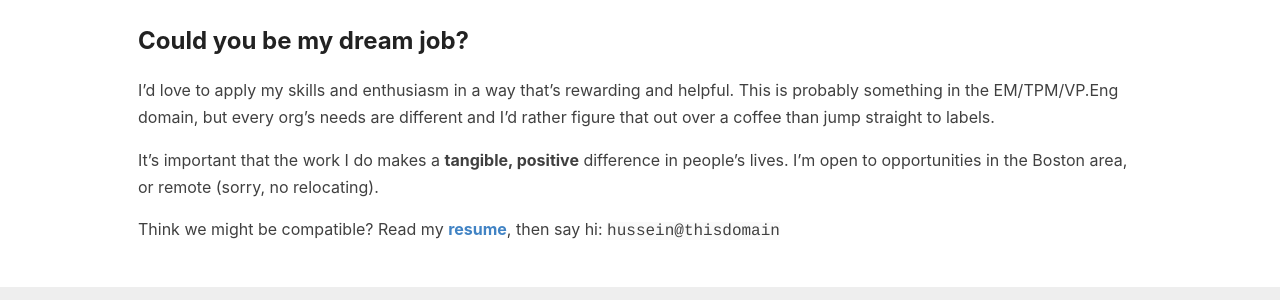
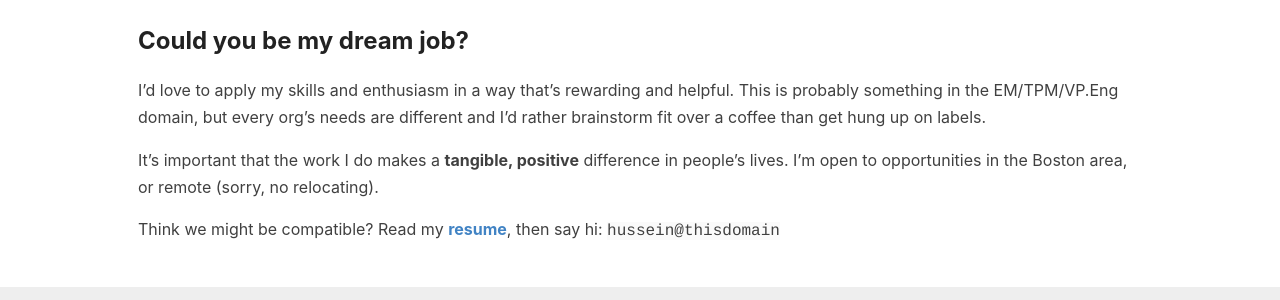
Before and after one commit to helgridly/helgridly.github.io, a Jekyll site: the page built from index.md, in a window 1280 px wide. Shown: the part 1372-1672 px from the top of the page. Built offline with Jekyll 4.4.1, drawn with Linux system fonts in a browser that asks for light colours.

Commit message:
brainstorm fit over coffee

```diff
--- a/index.md
+++ b/index.md
@@ -51,7 +51,7 @@ I love **learning complex systems**, exploring data to come up with ideas and te
 
 ## Could you be my dream job?
 
-I'd love to apply my skills and enthusiasm in a way that's rewarding and helpful. This is probably something in the EM/TPM/VP.Eng domain, but every org's needs are different and I'd rather figure that out over a coffee than jump straight to labels.
+I'd love to apply my skills and enthusiasm in a way that's rewarding and helpful. This is probably something in the EM/TPM/VP.Eng domain, but every org's needs are different and I'd rather brainstorm fit over a coffee than get hung up on labels.
 
 It's important that the work I do makes a **tangible, positive** difference in people's lives. I'm open to opportunities in the Boston area, or remote (sorry, no relocating).
 
```
